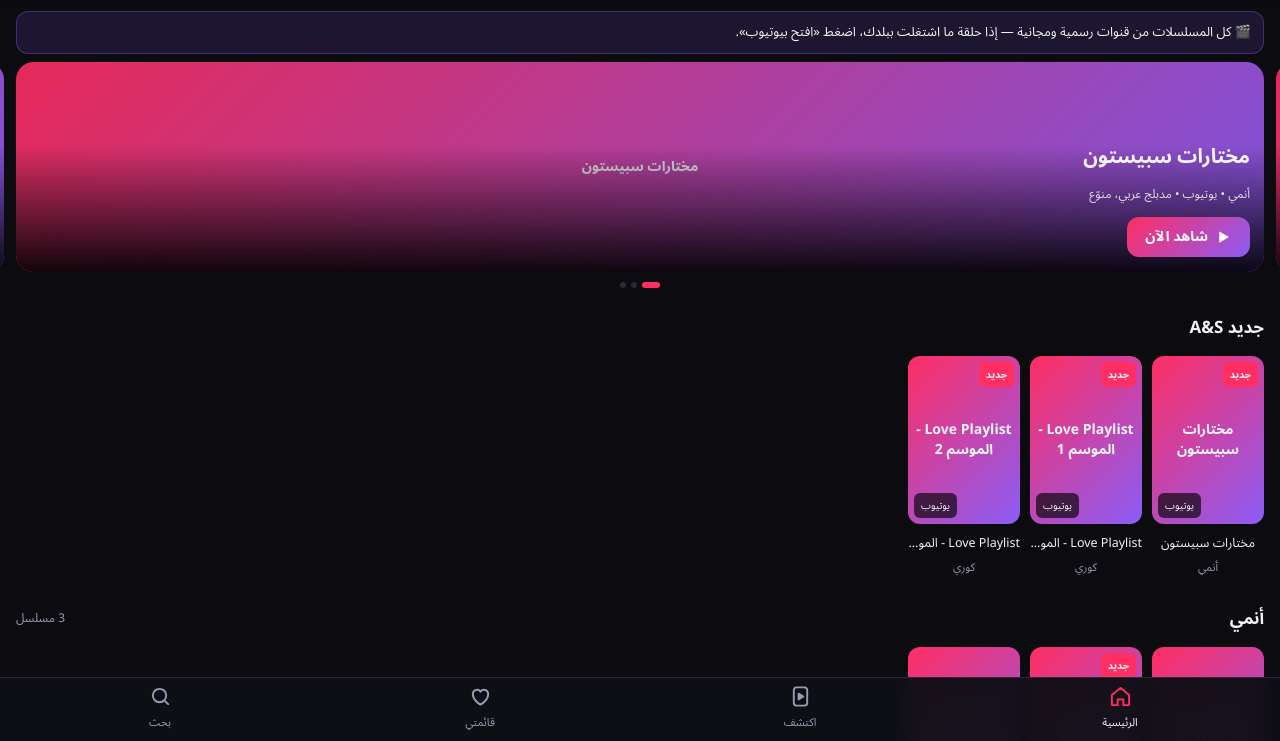
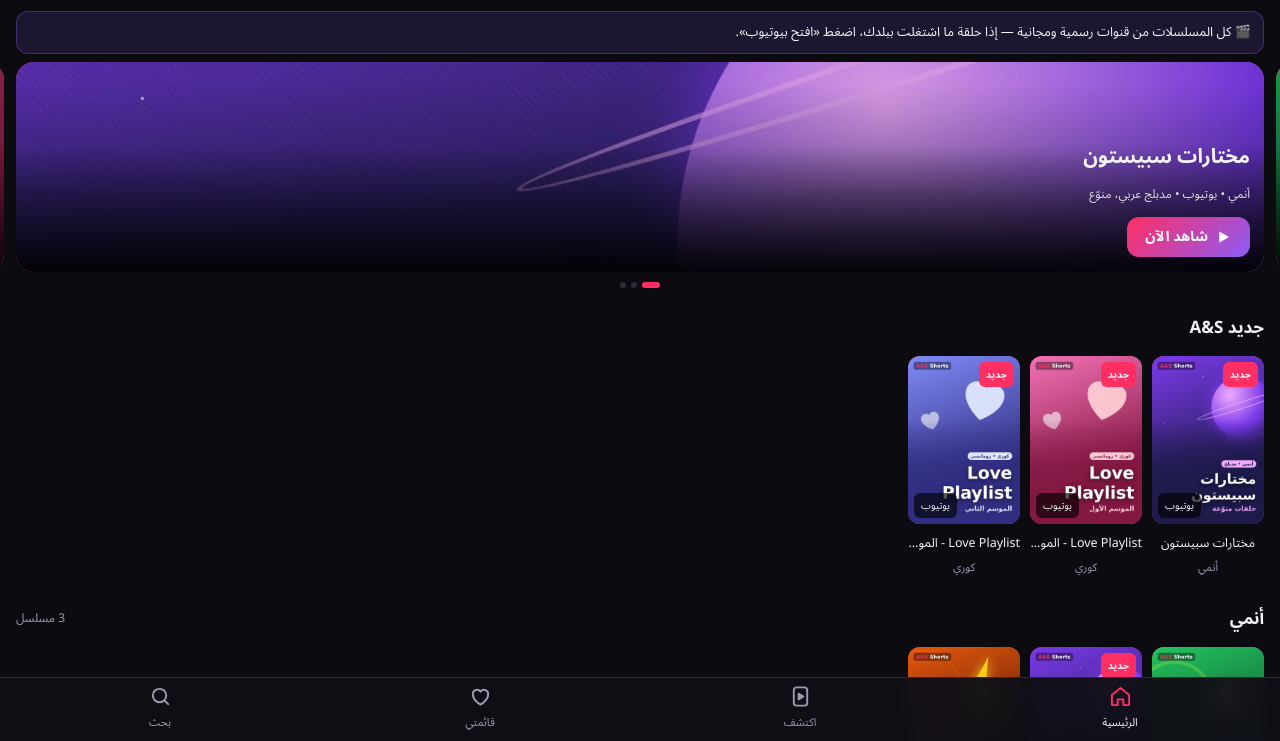
Before and after one commit to ali1990132-ctrl/Kara-Pro-IPTV, a plain HTML site: page app/src/main/assets/www/index.html in a window 1280 px wide. Shown: the part 59-800 px from the top of the page. Drawn offline with Linux system fonts and the light colour scheme.

Commit message:
A&S Shorts: series covers, banners, and stop home page jumping up
- Original cover + banner images for every series, bundled in the app
- Hero uses wide banners; covers now render above the fallback
- Hero auto-slide no longer scrolls the page back to the top
- Keep scroll position when content refreshes in the background

Co-Authored-By: Claude Opus 5.5 <noreply@anthropic.com>
Claude-Session: https://claude.ai/code/session_01XHWvUVJMhV3y7fvEtimAUT

```diff
--- a/app/src/main/assets/www/data.js
+++ b/app/src/main/assets/www/data.js
@@ -32,7 +32,9 @@ window.DEFAULT_DATA={
     "مدبلج عربي"
    ],
    "description": "قصة ماجد وحلمه بكرة القدم، من القناة الرسمية للكابتن ماجد بالعربي.",
-   "youtubePlaylist": "PLZ-CdRG36aUQ4iZuv-Ki8-GmD0-uBhV98"
+   "youtubePlaylist": "PLZ-CdRG36aUQ4iZuv-Ki8-GmD0-uBhV98",
+   "poster": "posters/captain-majid-1.jpg",
+   "banner": "posters/captain-majid-1-wide.jpg"
   },
   {
    "id": "spacetube",
@@ -45,7 +47,9 @@ window.DEFAULT_DATA={
     "منوّع"
    ],
    "description": "حلقات مختارة من أنميات سبيستون، من قناة سبيستون الرسمية.",
-   "youtubePlaylist": "PLbwI0LE0f2MEVoW2d4CF3sAW7CNJ_vTGP"
+   "youtubePlaylist": "PLbwI0LE0f2MEVoW2d4CF3sAW7CNJ_vTGP",
+   "poster": "posters/spacetube.jpg",
+   "banner": "posters/spacetube-wide.jpg"
   },
   {
    "id": "inazuma-go",
@@ -57,7 +61,9 @@ window.DEFAULT_DATA={
     "مقاطع قصيرة"
    ],
    "description": "أقوى المباريات والمهارات من أبطال الكرة الفرسان، من قناة سبيستون الرسمية.",
-   "youtubePlaylist": "PLbwI0LE0f2MER_fruGBsEwrTU7z-l2Ssl"
+   "youtubePlaylist": "PLbwI0LE0f2MER_fruGBsEwrTU7z-l2Ssl",
+   "poster": "posters/inazuma-go.jpg",
+   "banner": "posters/inazuma-go-wide.jpg"
   },
   {
    "id": "love-playlist-1",
@@ -71,7 +77,9 @@ window.DEFAULT_DATA={
     "حلقات قصيرة"
    ],
    "description": "دراما كورية قصيرة عن حب وصداقة طلاب الجامعة، الحلقة حوالي 10 دقايق. من قناة PlayList Global الرسمية (ترجمة إنكليزية).",
-   "youtubePlaylist": "PLS--ClexQbQ1lg6TttQTcE3a60T_noSnh"
+   "youtubePlaylist": "PLS--ClexQbQ1lg6TttQTcE3a60T_noSnh",
+   "poster": "posters/love-playlist-1.jpg",
+   "banner": "posters/love-playlist-1-wide.jpg"
   },
   {
    "id": "love-playlist-2",
@@ -84,7 +92,9 @@ window.DEFAULT_DATA={
     "حلقات قصيرة"
    ],
    "description": "الموسم الثاني من Love Playlist. من قناة PlayList Global الرسمية.",
-   "youtubePlaylist": "PLS--ClexQbQ07WPPZBGgkEZHGQ63rKQdb"
+   "youtubePlaylist": "PLS--ClexQbQ07WPPZBGgkEZHGQ63rKQdb",
+   "poster": "posters/love-playlist-2.jpg",
+   "banner": "posters/love-playlist-2-wide.jpg"
   },
   {
    "id": "kbs-drama-special-2016",
@@ -95,7 +105,9 @@ window.DEFAULT_DATA={
     "قصص منفصلة"
    ],
    "description": "كل حلقة قصة كاملة لوحدها. من قناة KBS WORLD TV الرسمية.",
-   "youtubePlaylist": "PLMf7VY8La5REIgqJKfcqEo0JdociF0DnP"
+   "youtubePlaylist": "PLMf7VY8La5REIgqJKfcqEo0JdociF0DnP",
+   "poster": "posters/kbs-drama-special-2016.jpg",
+   "banner": "posters/kbs-drama-special-2016-wide.jpg"
   },
   {
    "id": "kbs-you-are-the-best",
@@ -106,7 +118,9 @@ window.DEFAULT_DATA={
     "رومانسي"
    ],
    "description": "مسلسل كوري عائلي كامل (50 حلقة). من قناة KBS WORLD TV الرسمية.",
-   "youtubePlaylist": "PLMf7VY8La5RFvSlbp5Wg9fei9J9qwGNJ1"
+   "youtubePlaylist": "PLMf7VY8La5RFvSlbp5Wg9fei9J9qwGNJ1",
+   "poster": "posters/kbs-you-are-the-best.jpg",
+   "banner": "posters/kbs-you-are-the-best-wide.jpg"
   },
   {
    "id": "blender-films",
--- a/app/src/main/assets/www/index.html
+++ b/app/src/main/assets/www/index.html
@@ -58,7 +58,7 @@ h2.sec small{font-size:12px;color:var(--mut);font-weight:400}
 .rail{display:flex;gap:10px;overflow-x:auto;padding:0 16px}
 .card{position:relative;flex:0 0 112px;width:112px}
 .poster{position:relative;width:100%;aspect-ratio:2/3;border-radius:12px;overflow:hidden;background:var(--card)}
-.poster img{width:100%;height:100%;object-fit:cover}
+.poster img{position:absolute;inset:0;width:100%;height:100%;object-fit:cover}
 .poster .fb{position:absolute;inset:0;display:grid;place-items:center;padding:8px;text-align:center;font-weight:800;font-size:14px;line-height:1.4;background:var(--grad)}
 .poster .badge{position:absolute;top:6px;right:6px;font-size:10px;font-weight:700;padding:2px 7px;border-radius:6px;background:var(--a1)}
 .poster .eps{position:absolute;bottom:6px;left:6px;font-size:10px;padding:2px 7px;border-radius:6px;background:rgba(0,0,0,.65)}
@@ -453,7 +453,7 @@ function renderHome(){
 
   var feat=S.filter(function(s){return s.featured;}); if(!feat.length) feat=S.slice(0,5);
   h+='<div class="hero" id="hero">'+feat.map(function(s){
-    return '<div class="hero-item" data-sid="'+esc(s.id)+'"><div class="poster" style="position:absolute;inset:0;aspect-ratio:auto;border-radius:0"><div class="fb">'+esc(s.title)+'</div>'+(s.poster?'<img src="'+esc(s.poster)+'" alt="" onerror="this.remove()">':'')+'</div><div class="shade"></div><div class="info"><h3>'+esc(s.title)+'</h3><p>'+esc(catName(s.category))+' • '+(s.pending?'يوتيوب':s.episodes.length+' حلقة')+(s.tags.length?(' • '+esc(s.tags.slice(0,2).join("، "))):'')+'</p><span class="btn pri" data-play="'+esc(s.id)+'">'+ICON.play+'شاهد الآن</span></div></div>';
+    return '<div class="hero-item" data-sid="'+esc(s.id)+'"><div class="poster" style="position:absolute;inset:0;aspect-ratio:auto;border-radius:0"><div class="fb">'+esc(s.title)+'</div>'+((s.banner||s.poster)?'<img src="'+esc(s.banner||s.poster)+'" alt="" onerror="this.remove()">':'')+'</div><div class="shade"></div><div class="info"><h3>'+esc(s.title)+'</h3><p>'+esc(catName(s.category))+' • '+(s.pending?'يوتيوب':s.episodes.length+' حلقة')+(s.tags.length?(' • '+esc(s.tags.slice(0,2).join("، "))):'')+'</p><span class="btn pri" data-play="'+esc(s.id)+'">'+ICON.play+'شاهد الآن</span></div></div>';
   }).join("")+'</div><div class="dots">'+feat.map(function(_,i){return '<span'+(i?'':' class="on"')+'></span>';}).join("")+'</div>';
 
   // أكمل المشاهدة
@@ -501,13 +501,16 @@ function setupHero(){
   clearInterval(heroTimer);
   var hero=$("#hero"); if(!hero) return;
   var dots=$$(".dots span"), n=dots.length, idx=0;
-  function cur(){var w=hero.clientWidth+12;return Math.round(Math.abs(hero.scrollLeft)/w);}
+  function cur(){var it=hero.children[0];var w=(it?it.offsetWidth:hero.clientWidth)+12;return Math.round(Math.abs(hero.scrollLeft)/w);}
   hero.addEventListener("scroll",function(){idx=cur();dots.forEach(function(d,i){d.classList.toggle("on",i===idx);});},{passive:true});
   if(n<2) return;
   heroTimer=setInterval(function(){
     if(state.tab!=="home"||!$("#player").classList.contains("hide")) return;
+    var view=$("#v-home"); if(view.scrollTop>hero.offsetTop+hero.offsetHeight) return; // لا تحرك البانر إذا نازل تحت
     idx=(cur()+1)%n;
-    var item=hero.children[idx]; if(item) item.scrollIntoView({behavior:"smooth",block:"nearest",inline:"center"});
+    var item=hero.children[idx]; if(!item) return;
+    var step=item.offsetWidth+12, rtl=getComputedStyle(hero).direction==="rtl";
+    hero.scrollTo({left:(rtl?-1:1)*idx*step,behavior:"smooth"});
   },5000);
 }
 
@@ -903,7 +906,11 @@ $("#btn-refresh").onclick=function(){
 };
 
 function renderAll(){
+  var vh=$("#v-home"), y=vh.scrollTop;
+  var rails=$$("#home-body .rail").map(function(r){return r.scrollLeft;});
   renderHome();
+  vh.scrollTop=y;
+  $$("#home-body .rail").forEach(function(r,i){if(rails[i])r.scrollLeft=rails[i];});
   if(state.tab==="list") renderList();
   if(state.tab==="search") renderSearch();
 }
--- a/content/shorts.json
+++ b/content/shorts.json
@@ -32,7 +32,9 @@
     "مدبلج عربي"
    ],
    "description": "قصة ماجد وحلمه بكرة القدم، من القناة الرسمية للكابتن ماجد بالعربي.",
-   "youtubePlaylist": "PLZ-CdRG36aUQ4iZuv-Ki8-GmD0-uBhV98"
+   "youtubePlaylist": "PLZ-CdRG36aUQ4iZuv-Ki8-GmD0-uBhV98",
+   "poster": "posters/captain-majid-1.jpg",
+   "banner": "posters/captain-majid-1-wide.jpg"
   },
   {
    "id": "spacetube",
@@ -45,7 +47,9 @@
     "منوّع"
    ],
    "description": "حلقات مختارة من أنميات سبيستون، من قناة سبيستون الرسمية.",
-   "youtubePlaylist": "PLbwI0LE0f2MEVoW2d4CF3sAW7CNJ_vTGP"
+   "youtubePlaylist": "PLbwI0LE0f2MEVoW2d4CF3sAW7CNJ_vTGP",
+   "poster": "posters/spacetube.jpg",
+   "banner": "posters/spacetube-wide.jpg"
   },
   {
    "id": "inazuma-go",
@@ -57,7 +61,9 @@
     "مقاطع قصيرة"
    ],
    "description": "أقوى المباريات والمهارات من أبطال الكرة الفرسان، من قناة سبيستون الرسمية.",
-   "youtubePlaylist": "PLbwI0LE0f2MER_fruGBsEwrTU7z-l2Ssl"
+   "youtubePlaylist": "PLbwI0LE0f2MER_fruGBsEwrTU7z-l2Ssl",
+   "poster": "posters/inazuma-go.jpg",
+   "banner": "posters/inazuma-go-wide.jpg"
   },
   {
    "id": "love-playlist-1",
@@ -71,7 +77,9 @@
     "حلقات قصيرة"
    ],
    "description": "دراما كورية قصيرة عن حب وصداقة طلاب الجامعة، الحلقة حوالي 10 دقايق. من قناة PlayList Global الرسمية (ترجمة إنكليزية).",
-   "youtubePlaylist": "PLS--ClexQbQ1lg6TttQTcE3a60T_noSnh"
+   "youtubePlaylist": "PLS--ClexQbQ1lg6TttQTcE3a60T_noSnh",
+   "poster": "posters/love-playlist-1.jpg",
+   "banner": "posters/love-playlist-1-wide.jpg"
   },
   {
    "id": "love-playlist-2",
@@ -84,7 +92,9 @@
     "حلقات قصيرة"
    ],
    "description": "الموسم الثاني من Love Playlist. من قناة PlayList Global الرسمية.",
-   "youtubePlaylist": "PLS--ClexQbQ07WPPZBGgkEZHGQ63rKQdb"
+   "youtubePlaylist": "PLS--ClexQbQ07WPPZBGgkEZHGQ63rKQdb",
+   "poster": "posters/love-playlist-2.jpg",
+   "banner": "posters/love-playlist-2-wide.jpg"
   },
   {
    "id": "kbs-drama-special-2016",
@@ -95,7 +105,9 @@
     "قصص منفصلة"
    ],
    "description": "كل حلقة قصة كاملة لوحدها. من قناة KBS WORLD TV الرسمية.",
-   "youtubePlaylist": "PLMf7VY8La5REIgqJKfcqEo0JdociF0DnP"
+   "youtubePlaylist": "PLMf7VY8La5REIgqJKfcqEo0JdociF0DnP",
+   "poster": "posters/kbs-drama-special-2016.jpg",
+   "banner": "posters/kbs-drama-special-2016-wide.jpg"
   },
   {
    "id": "kbs-you-are-the-best",
@@ -106,7 +118,9 @@
     "رومانسي"
    ],
    "description": "مسلسل كوري عائلي كامل (50 حلقة). من قناة KBS WORLD TV الرسمية.",
-   "youtubePlaylist": "PLMf7VY8La5RFvSlbp5Wg9fei9J9qwGNJ1"
+   "youtubePlaylist": "PLMf7VY8La5RFvSlbp5Wg9fei9J9qwGNJ1",
+   "poster": "posters/kbs-you-are-the-best.jpg",
+   "banner": "posters/kbs-you-are-the-best-wide.jpg"
   },
   {
    "id": "blender-films",
```
Also changed, not shown: app/src/main/assets/www/posters/captain-majid-1-wide.jpg (added), app/src/main/assets/www/posters/captain-majid-1.jpg (added), app/src/main/assets/www/posters/inazuma-go-wide.jpg (added), app/src/main/assets/www/posters/inazuma-go.jpg (added), app/src/main/assets/www/posters/kbs-drama-special-2016-wide.jpg (added), app/src/main/assets/www/posters/kbs-drama-special-2016.jpg (added), app/src/main/assets/www/posters/kbs-you-are-the-best-wide.jpg (added), app/src/main/assets/www/posters/kbs-you-are-the-best.jpg (added), app/src/main/assets/www/posters/love-playlist-1-wide.jpg (added), app/src/main/assets/www/posters/love-playlist-1.jpg (added), app/src/main/assets/www/posters/love-playlist-2-wide.jpg (added), app/src/main/assets/www/posters/love-playlist-2.jpg (added), app/src/main/assets/www/posters/spacetube-wide.jpg (added), app/src/main/assets/www/posters/spacetube.jpg (added).
